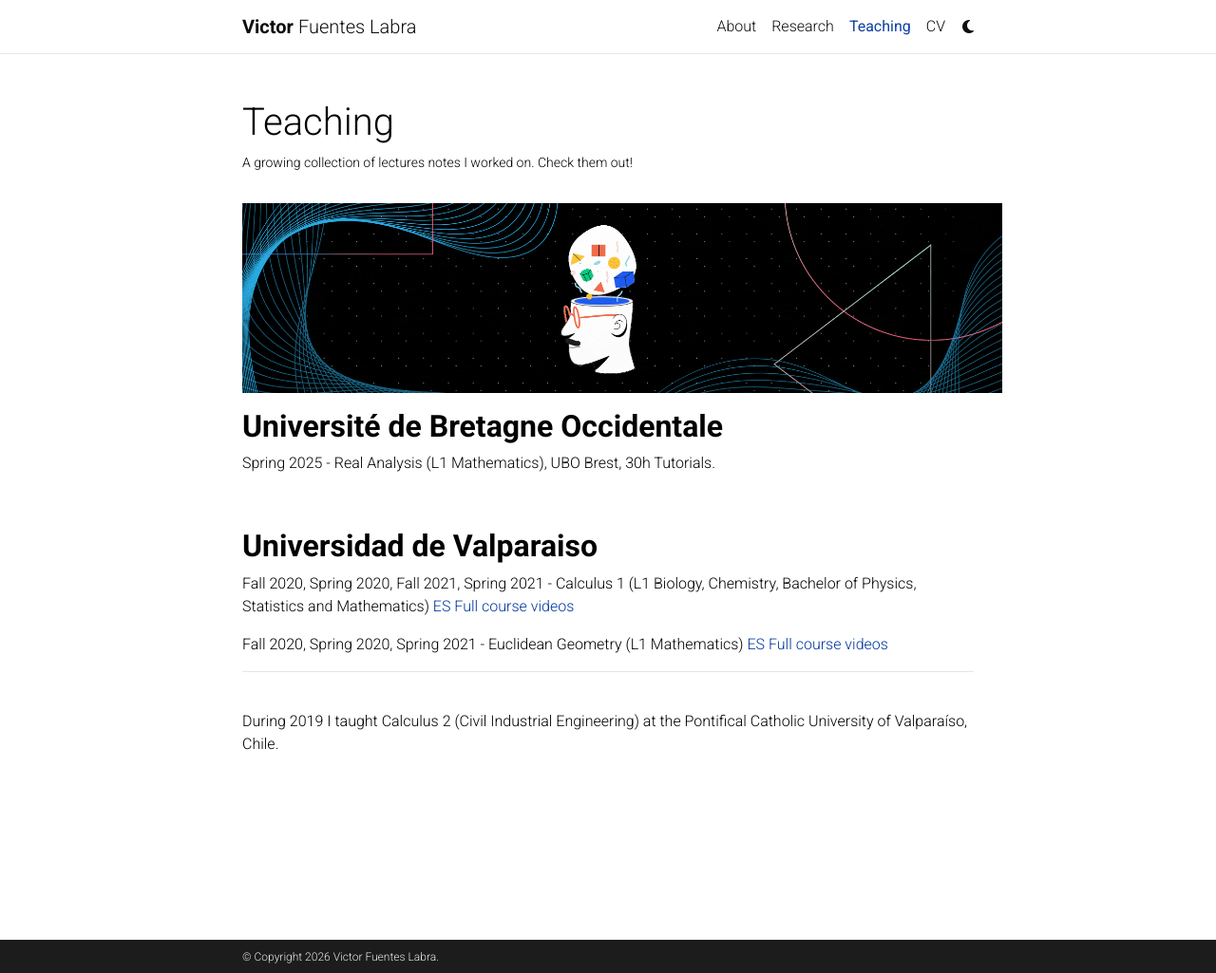
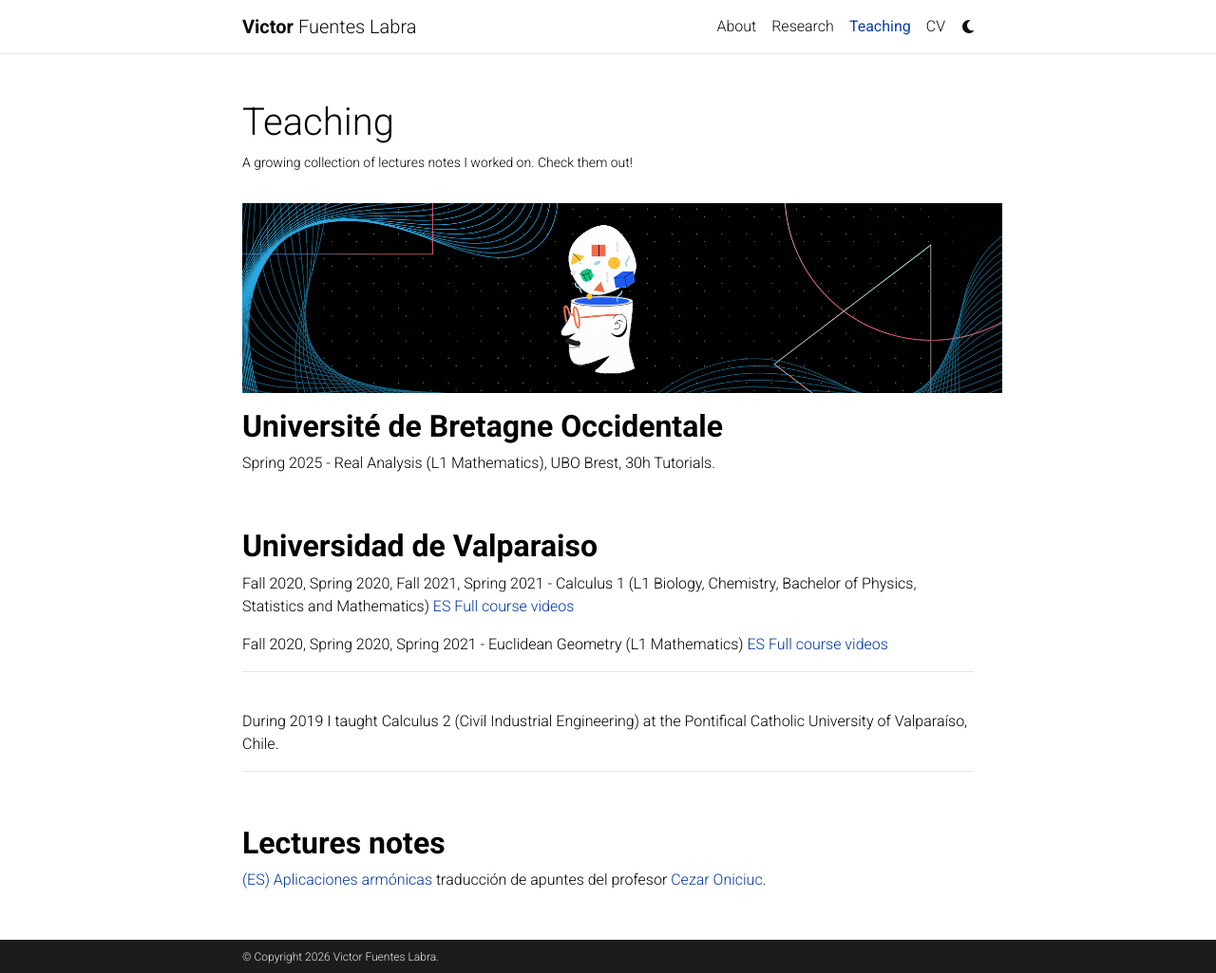
Before and after one commit to Victorfuentesl/victorfuentesl.github.io, a Jekyll site: the page built from _pages/projects.md, in a window 1280 px wide and 1025 px high. Shown: the whole window at 95% size. Built offline with Jekyll 4.4.1, drawn with Linux system fonts in a browser that asks for light colours; comment, search, counter and statistics services are not loaded; a style sheet for code colours, icons or effects is not loaded.

Commit message:
Update projects.md

```diff
--- a/_pages/projects.md
+++ b/_pages/projects.md
@@ -42,3 +42,11 @@
 ---
  <br>
  During 2019 I taught Calculus 2 (Civil Industrial Engineering) at the Pontifical Catholic University of Valparaíso, Chile.
+ <br>
+
+---
+ <br>
+
+ <h1 style="font-size:2em; font-weight:bold;"> Lectures notes </h1>
+
+  [(ES) Aplicaciones armónicas](https://victorfuentesl.github.io/assets/pdf/oniciuc_ES__apuntes.pdf) traducción de apuntes del profesor [Cezar Oniciuc](https://www.math.uaic.ro/~oniciucc/).
```
